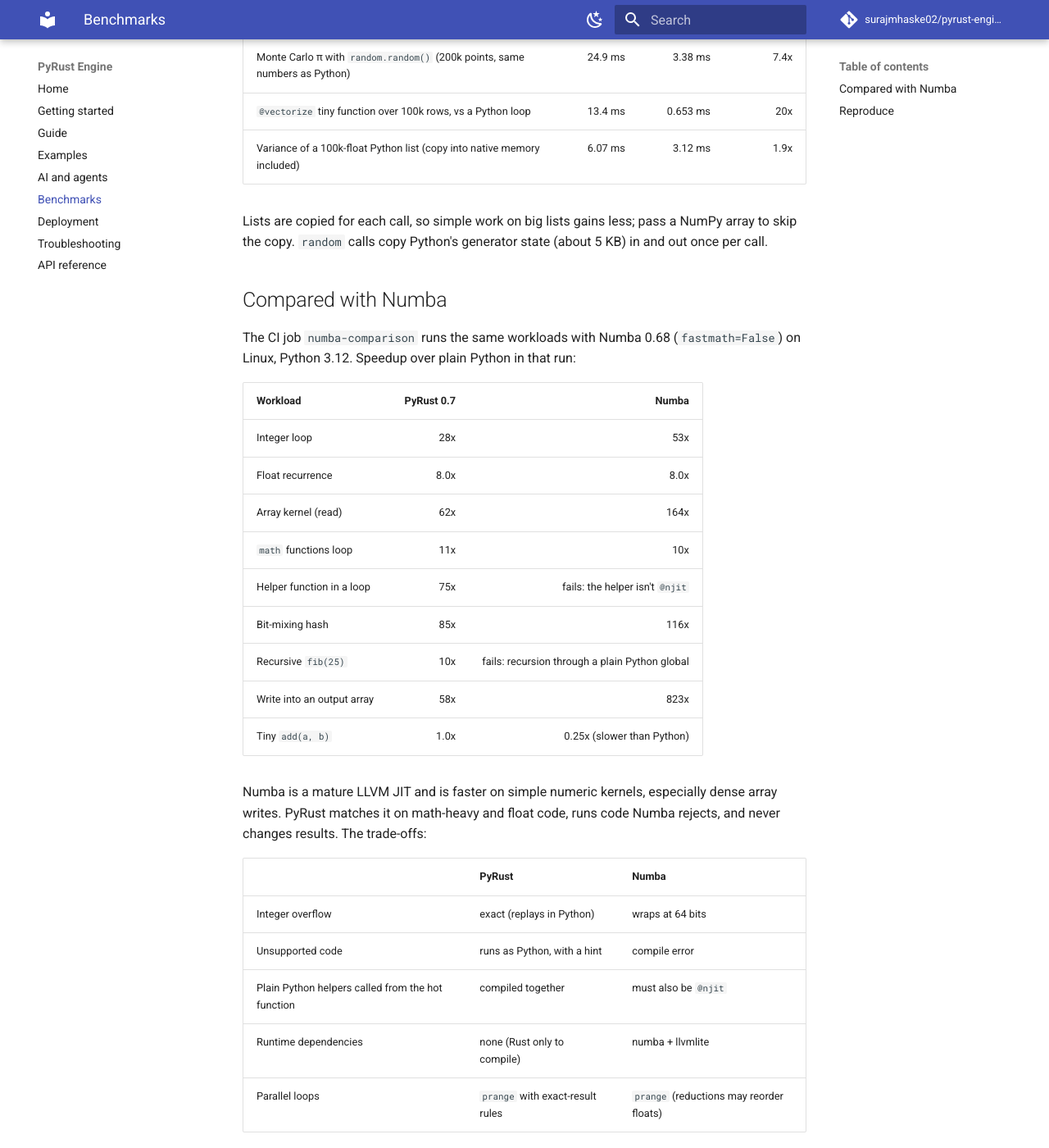
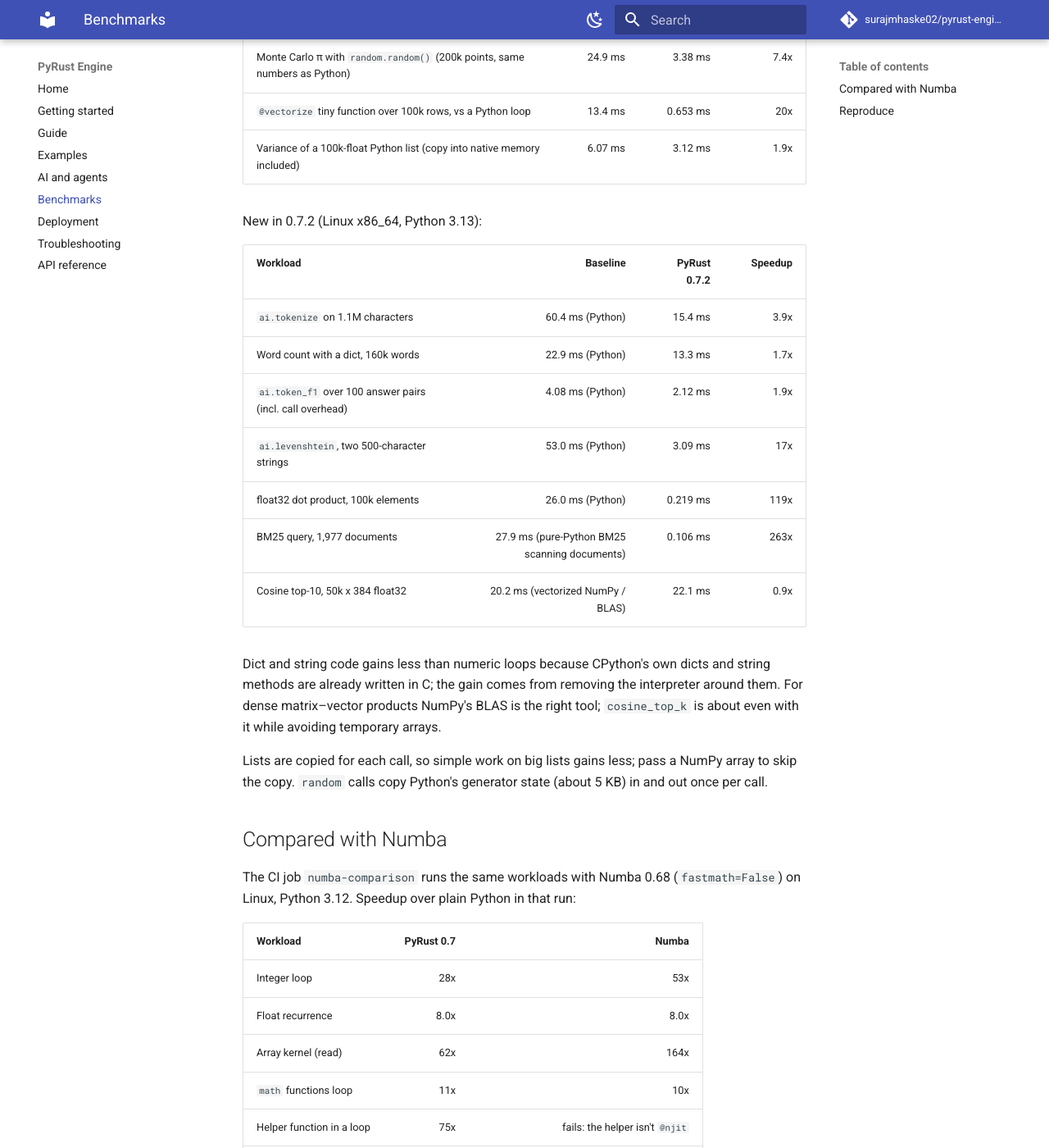
Before and after one commit to surajmhaske02/pyrust-engine, an MkDocs documentation site: the page built from docs/benchmarks.md, in a window 1280 px wide and 1400 px high, scrolled down 866 px. Shown: the whole window at 82% size. Built offline with MkDocs 1.6.1 and Material for MkDocs 9.7.7, drawn with Linux system fonts in a browser that asks for light colours; comment, search, counter and statistics services are not loaded.

Commit message:
0.7.2: benchmark numbers and validation
Co-Authored-By: Claude Opus 5.5 <noreply@anthropic.com>

```diff
--- a/docs/benchmarks.md
+++ b/docs/benchmarks.md
@@ -22,6 +22,20 @@ New in 0.7.1 (Linux x86_64, Python 3.13, same CI setup):
 | Monte Carlo π with `random.random()` (200k points, same numbers as Python) | 24.9 ms | 3.38 ms | 7.4x |
 | `@vectorize` tiny function over 100k rows, vs a Python loop | 13.4 ms | 0.653 ms | 20x |
 | Variance of a 100k-float Python list (copy into native memory included) | 6.07 ms | 3.12 ms | 1.9x |
+
+New in 0.7.2 (Linux x86_64, Python 3.13):
+
+| Workload | Baseline | PyRust 0.7.2 | Speedup |
+|---|---:|---:|---:|
+| `ai.tokenize` on 1.1M characters | 60.4 ms (Python) | 15.4 ms | 3.9x |
+| Word count with a dict, 160k words | 22.9 ms (Python) | 13.3 ms | 1.7x |
+| `ai.token_f1` over 100 answer pairs (incl. call overhead) | 4.08 ms (Python) | 2.12 ms | 1.9x |
+| `ai.levenshtein`, two 500-character strings | 53.0 ms (Python) | 3.09 ms | 17x |
+| float32 dot product, 100k elements | 26.0 ms (Python) | 0.219 ms | 119x |
+| BM25 query, 1,977 documents | 27.9 ms (pure-Python BM25 scanning documents) | 0.106 ms | 263x |
+| Cosine top-10, 50k x 384 float32 | 20.2 ms (vectorized NumPy / BLAS) | 22.1 ms | 0.9x |
+
+Dict and string code gains less than numeric loops because CPython's own dicts and string methods are already written in C; the gain comes from removing the interpreter around them. For dense matrix–vector products NumPy's BLAS is the right tool; `cosine_top_k` is about even with it while avoiding temporary arrays.
 
 Lists are copied for each call, so simple work on big lists gains less; pass a NumPy array to skip the copy. `random` calls copy Python's generator state (about 5 KB) in and out once per call.
 
```
Also changed, not shown: README.md (+9 -3 lines), VALIDATION.md (+2 -1 lines), 1 other file.
